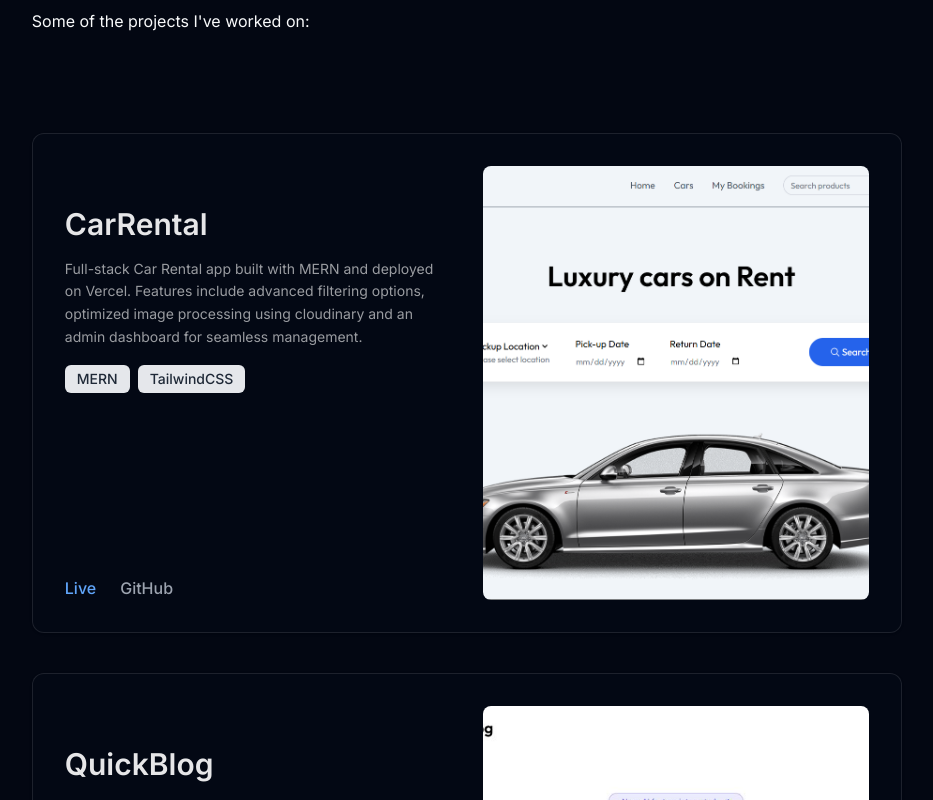
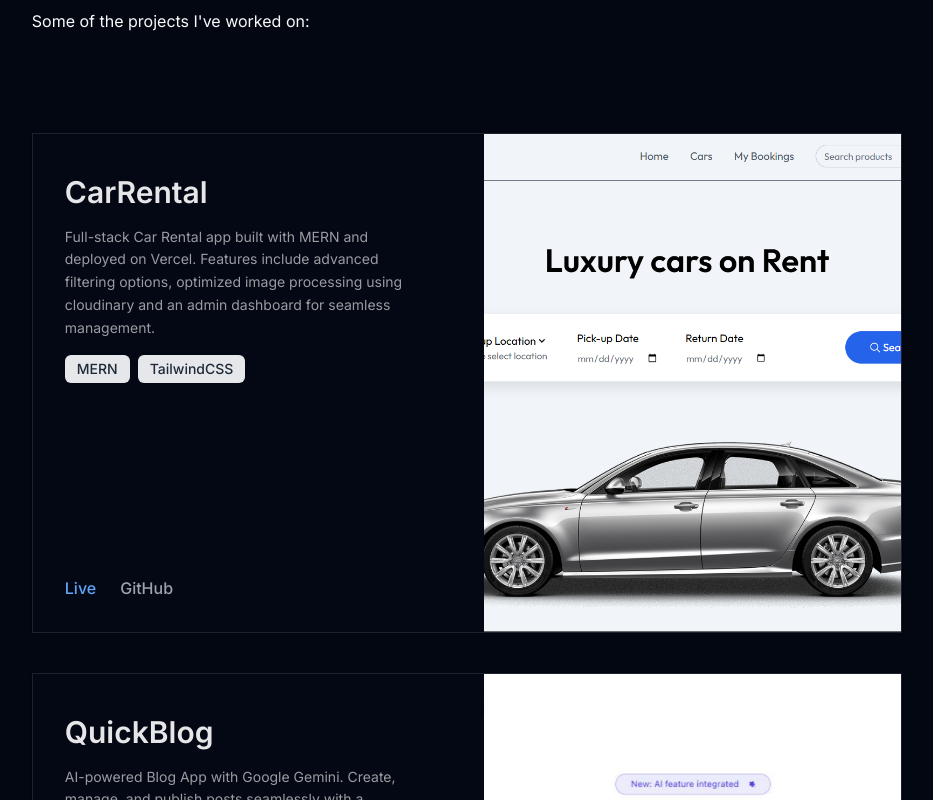
Before and after one commit to Omni79/omnidev, a Next.js app: page / in a window 1280 px wide. Shown: the part 520-1320 px from the top of the page, without its empty margins (173-1106 px from the left). Built offline with nearby package versions, Linux system fonts and the light colour scheme.

Commit message:
card updated

```diff
--- a/app/components/Work.jsx
+++ b/app/components/Work.jsx
@@ -15,10 +15,10 @@ const Work = () => {
         {workData.map((project, index) => (
           <Card
             key={index}
-            className='flex flex-col-reverse xl:flex-row justify-between gap-8 p-4 xl:p-8 bg-primary/10 border border-white/10 h-auto xl:h-[500px]'
+            className='flex flex-col-reverse xl:flex-row justify-between gap-8 bg-primary/10 border rounded-none border-white/10 h-auto xl:h-[500px]'
           >
             {/* Left Side - Text */}
-            <CardContent className='flex flex-col p-0 xl:pt-10 xl:w-[50%] justify-between'>
+            <CardContent className='flex flex-col xl:p-8 xl:pt-10 xl:w-[50%] justify-between'>
               <div>
                 <h2 className='text-2xl md:text-3xl font-semibold text-white/90'>
                   {project.title}
@@ -65,7 +65,7 @@ const Work = () => {
             {/* Right Side - Image */}
             <div className='relative w-full xl:w-[50%] h-64 xl:h-full'>
               <Image
-                className='object-cover rounded-lg'
+                className='object-cover'
                 src={project.bgImage}
                 alt={project.title}
                 fill
```
